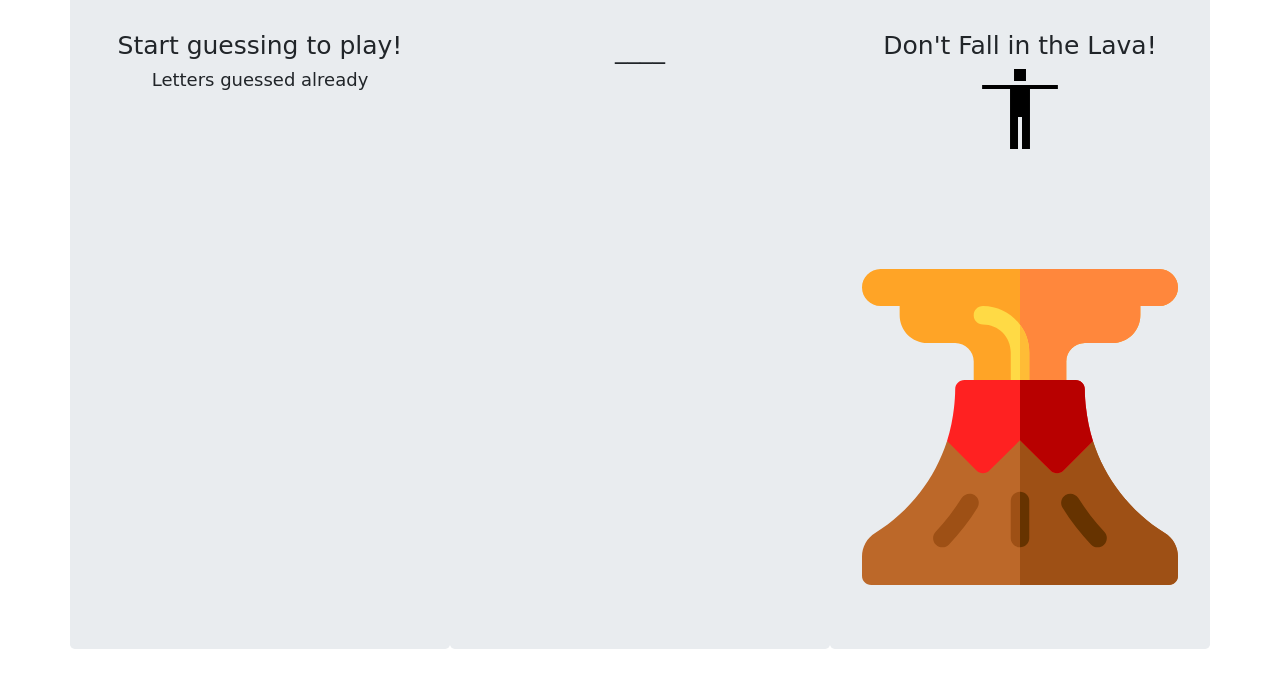
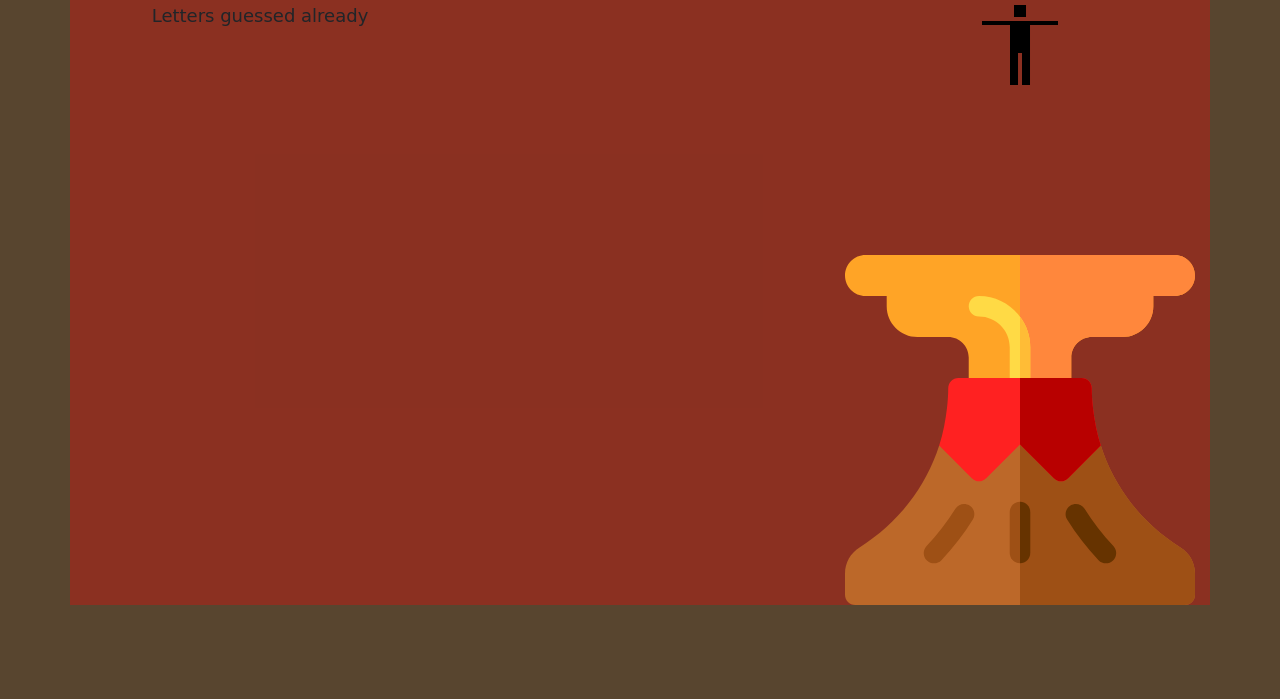
Before and after one commit to djseoh/Hangman-game, a plain HTML site: page index.html in a window 1280 px wide. Shown: the part 101-800 px from the top of the page. Drawn offline with nearby package versions, Linux system fonts and the light colour scheme; a web font is replaced by a local one.

Commit message:
second changes

```diff
--- a/assets/css/style.css
+++ b/assets/css/style.css
@@ -8,6 +8,9 @@
     font-family: 'Coiny', cursive;
     font-size: 18px;
     text-align: center;
+}
+#relative{
+    position:relative;
 }
 #goodGuess{
     font-family: 'Coiny', cursive;
@@ -27,22 +30,17 @@
     width: 40%;
 }
 #volcano{
-    padding-top: 100px;
+    padding-top: 150px;
 }
 
 .title {
     font-family: 'Coiny', cursive;
     font-size: 50px;
     text-align: center;
-
-
-
     -webkit-animation:colorchange 20s infinite alternate;
-
-
   }
 
-  @-webkit-keyframes colorchange {
+@-webkit-keyframes colorchange {
     0% {
 
       color: red;
@@ -80,7 +78,7 @@
 
     70% {
 
-      color: #3f0303;
+      color: #6b0000;
     }
     80% {
 
@@ -89,11 +87,18 @@
 
     90% {
 
-      color: #f19409;
+      color: #ff9a04;
     }
 
     100% {
 
-      color: rgb(190, 6, 37);
+      color: rgb(255, 10, 51);
     }
   }
+.background{
+    background-color: rgb(88, 69, 47);
+  }
+.other-background{
+    background-color:rgba(255, 0, 0, .3);
+
+}
--- a/assets/javascript/game.js
+++ b/assets/javascript/game.js
@@ -15,6 +15,7 @@ var wrongLetter = [];
 var guessesLeft = 10;
 var underScores = [];
 var userGuesses = [];
+var winCounter = 0;
 
 var pickedPhrase = phrases[Math.floor(Math.random() * phrases.length)];
 
@@ -49,6 +50,10 @@ document.onkeyup = function(event)
                     answerArray[i] = userGuess;
                     document.getElementById("goodGuess").innerHTML = answerArray.join("");
                     console.log(answerArray);
+                    if(answerArray === pickedPhrase){
+                        winCounter++;
+                        document.getElementById('wins').innerHTML = 'Wins: ' + winCounter;
+                    }
                 };
 
             }
@@ -58,7 +63,7 @@ document.onkeyup = function(event)
             wrongLetter.push(userGuess);
             console.log(wrongLetter);
             document.getElementById("bad-guess").innerHTML = wrongLetter.join("");
-            wrongGuess
+            document.getElementById('stickman')
         }
     };
 };
--- a/index.html
+++ b/index.html
@@ -11,31 +11,32 @@
     <!-- Google Fonts "Coiny"-->
     <link href="https://fonts.googleapis.com/css?family=Coiny" rel="stylesheet">
 </head>
-<body>
+<body class="background">
 
     <header>
         <h1 class="title">The Floor is LAVA!!</h1>
     </header>
 
 </body>
- <div class="container">
+ <div class="container other-background">
             <div class="row">
-                <div class="jumbotron col">
+                <div class="col">
                   <h3 class="secondary-title">Start guessing to play!</h3>
                     <div>
                         <h4 class="third-title">Letters guessed already</h4>
                         <p id="bad-guess"></p>
                     </div>
+                    <div id="wins"></div>
                 </div>
-                <div class="jumbotron col">
+                <div class="col">
                     <p id="goodGuess"></p>
                 </div>
-                <div class="jumbotron col">
-                        <h3 class ="secondary-title">Don't Fall in the Lava!</h3>
-                    <div>
+                <div class="col">
+                    <h3 class ="secondary-title">Don't Fall in the Lava!</h3>
+                    <div id="relative">
                         <img id="stickman" src="assets/images/stickman.svg">
                     </div>
-                    <div>
+                    <div id="relative">
                         <img id="volcano" src="assets/images/volcano.svg">
                     </div>
                 </div>
```
